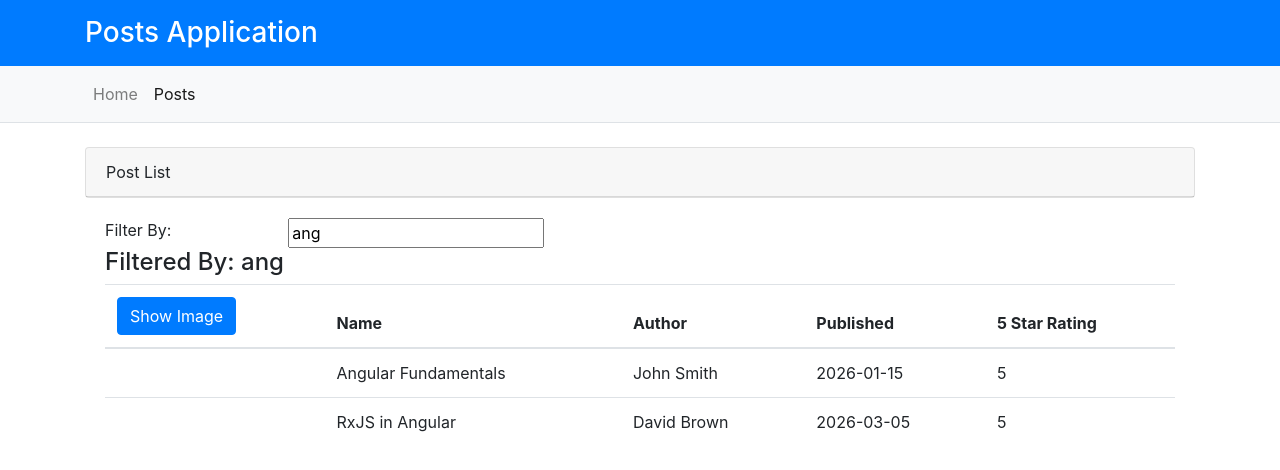
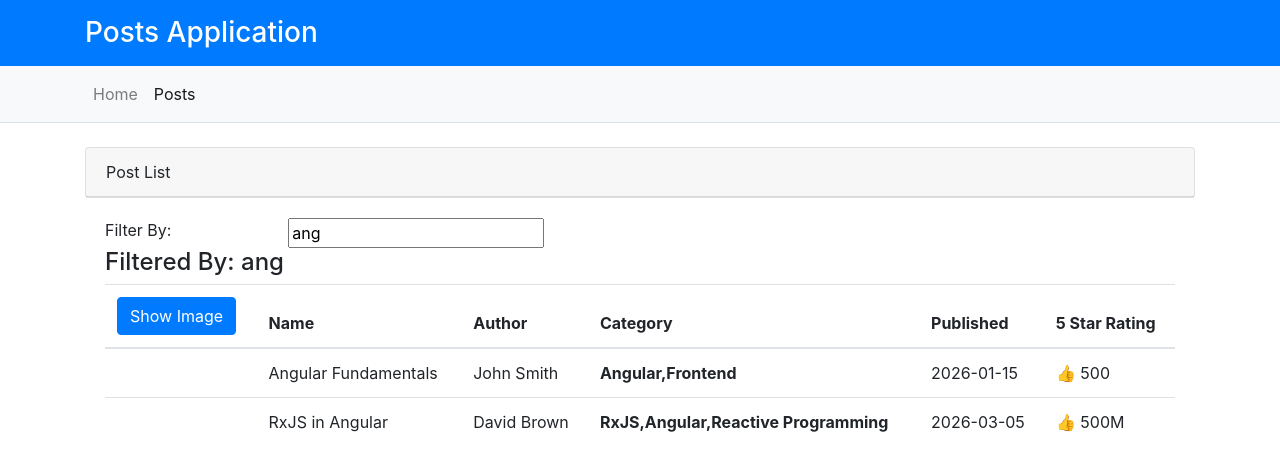
Before and after one commit to sigmakumarwadbude/posts-management, an Angular app: page /posts in a window 1280 px wide. Shown: the top 470 px of the page. Built offline with nearby package versions, Linux system fonts and the light colour scheme.

Commit message:
Add LikesPipe and update Post model; modify posts listing to include category and likes

```diff
--- a/src/app/app.module.ts
+++ b/src/app/app.module.ts
@@ -7,13 +7,15 @@ import { RouterModule } from '@angular/router';
 import { HomeComponent } from './pages/home/home.component';
 import { PostsComponent } from './pages/posts/posts.component';
 import { FormsModule } from '@angular/forms';
+import { LikesPipe } from './shared/pipes/likes.pipe';
 
 @NgModule({
   declarations: [
     AppComponent,
     LayoutComponent,
     HomeComponent,
-    PostsComponent
+    PostsComponent,
+    LikesPipe
   ],
   imports: [
     BrowserModule,
--- a/src/app/data/posts.ts
+++ b/src/app/data/posts.ts
@@ -7,31 +7,35 @@ export const POSTS: Post[] = [
     title: 'Angular Fundamentals',
     author: 'John Smith',
     publishedAt: '2026-01-15',
-    rating: 5,
-    imageUrl: 'assets/images/angular-fundamentals.jpg'
+    likes: 500,
+    imageUrl: 'assets/images/angular-fundamentals.jpg',
+    category: ['Angular', 'Frontend']
   },
   {
     id: 2,
     title: 'Learning TypeScript',
     author: 'Jane Doe',
     publishedAt: '2026-02-10',
-    rating: 4,
-    imageUrl: 'assets/images/typescript.jpg'
+    likes: 400000000000,
+    imageUrl: 'assets/images/typescript.jpg',
+    category: ['TypeScript', 'Programming']
   },
   {
     id: 3,
     title: 'RxJS in Angular',
     author: 'David Brown',
     publishedAt: '2026-03-05',
-    rating: 5,
-    imageUrl: 'assets/images/rxjs.jpg'
+    likes: 500000000,
+    imageUrl: 'assets/images/rxjs.jpg',
+    category: ['RxJS', 'Angular', 'Reactive Programming']
   },
   {
-    id: 4,
+    id: 400,
     title: 'Modern Web Development',
     author: 'Sarah Wilson',
     publishedAt: '2026-04-20',
-    rating: 3,
-    imageUrl: 'assets/images/web-development.jpg'
+    likes: 300000,
+    imageUrl: 'assets/images/web-development.jpg',
+    category: ['Web Development', 'Frontend']
   }
 ];
--- a/src/app/model/post.ts
+++ b/src/app/model/post.ts
@@ -3,7 +3,8 @@ export interface Post {
   readonly title: string;
   readonly author: string;
   readonly publishedAt: string;
-  readonly rating: number;
+  readonly likes: number;
+  readonly category: string[];
   readonly imageUrl?: string;
 }
 export type CreatePost = Omit<Post, 'id'>;
--- a/src/app/pages/posts/posts.component.html
+++ b/src/app/pages/posts/posts.component.html
@@ -29,6 +29,7 @@
                     </th>
                     <th>Name</th>
                     <th>Author</th>
+                    <th>Category</th>
                     <th>Published</th>
                     <th>5 Star Rating</th>
                 </tr>
@@ -44,8 +45,9 @@
                     </td>
                     <td>{{post.title}}</td>
                     <td>{{post.author}}</td>
+                    <th>{{post.category}}</th>
                     <td>{{post.publishedAt}}</td>
-                    <td>{{post.rating}}</td>
+                    <td>{{post.likes | likes}}</td>
                 </tr>
             </tbody>
         </table>
--- /dev/null
+++ b/src/app/shared/pipes/likes.pipe.ts
@@ -0,0 +1,26 @@
+import { Pipe, PipeTransform } from '@angular/core';
+
+@Pipe({
+  name: 'likes'
+})
+export class LikesPipe implements PipeTransform {
+
+  transform(value: number): string {
+    if (value < 1000) {
+      return `👍 ${value}`;
+    }
+
+    if (value < 1_000_000) {
+      return `👍 ${this.format(value / 1000)}K`;
+    }
+
+    return `👍 ${this.format(value / 1_000_000)}M`;
+  }
+
+  private format(value: number): string {
+    return Number.isInteger(value)
+      ? value.toString()
+      : value.toFixed(1);
+  }
+
+}
```
Also changed, not shown: 1 other file (tests, documents, lock files or other folders).
